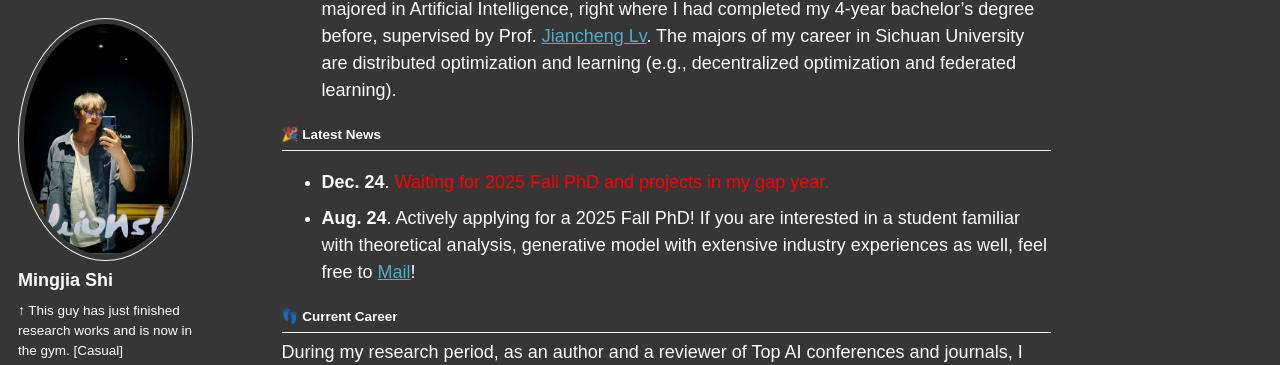
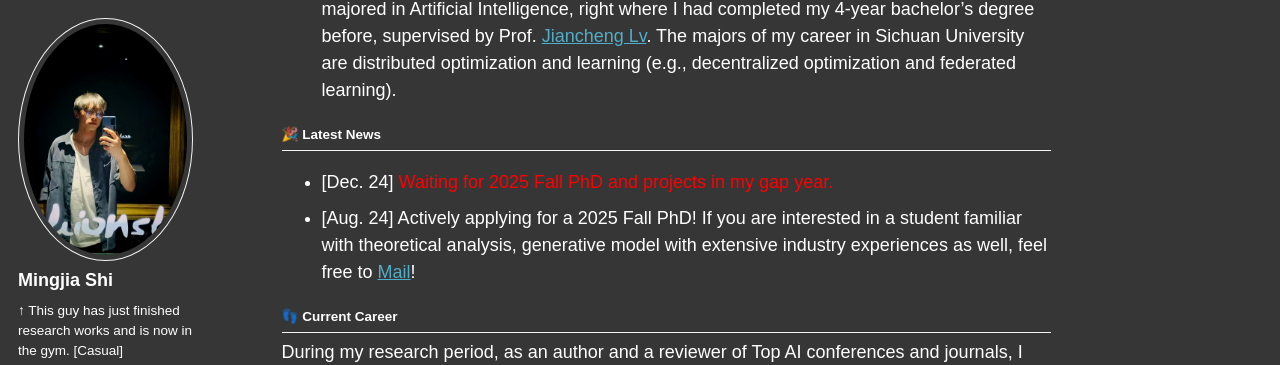
Before and after one commit to BDeMo/homepage, a Jekyll site: the page built from _pages/about.md, in a window 1280 px wide and 900 px high, scrolled down 339 px. Shown: the part 88-453 px from the top of the window. Built offline with Jekyll 4.4.1, drawn with Linux system fonts in a browser that asks for light colours; some web fonts are replaced; part of the change alters nothing that is shown.

Commit message:
Update about

```diff
--- a/_pages/about.md
+++ b/_pages/about.md
@@ -19,8 +19,8 @@ redirect_from:
 🎉 Latest News
 ---
 
-- **Dec. 24**. <font color="red">Waiting for 2025 Fall PhD and projects in my gap year.</font>
-- **Aug. 24**. Actively applying for a 2025 Fall PhD! If you are interested in a student familiar with theoretical analysis, generative model with extensive industry experiences as well, feel free to [Mail](3101ihs@gmail.com)!
+- [Dec. 24] <font color="red">Waiting for 2025 Fall PhD and projects in my gap year.</font>
+- [Aug. 24] Actively applying for a 2025 Fall PhD! If you are interested in a student familiar with theoretical analysis, generative model with extensive industry experiences as well, feel free to [Mail](3101ihs@gmail.com)!
 
 👣 Current Career
 ---
@@ -51,25 +51,35 @@ My research focus on the efficiency and
 📅 **2024 and Before**:
 
 *Released Pre-Print* 📠
-1. *Arxiv* Faster Vision Mamba is Rebuilt in Minutes via Merged Token Re-training. Arxiv. <u>M. Shi</u>\*, Y. Zhou*, R. Yu, Z. Li, Z. Liang, X. Zhao, X. Peng, T Rajpurohit, R. Vedantam, W. Zhao, K. Wang, Y. You.
+1. **Arxiv** Faster Vision Mamba is Rebuilt in Minutes via Merged Token Re-training. Arxiv. <u>M. Shi</u>\*, Y. Zhou*, R. Yu, Z. Li, Z. Liang, X. Zhao, X. Peng, T Rajpurohit, R. Vedantam, W. Zhao, K. Wang, Y. You.
 ([paper](https://arxiv.org/abs/2412.12496), [code](https://github.com/NUS-HPC-AI-Lab/R-MeeTo), [page](https://bdemo.github.io/R-MeeTo/))
-1. *Arxiv* Tackling Feature-Classifier Mismatch in Federated Learning via Prompt-Driven Feature Transformation.
+<!-- **Arxiv** -->
+1. **Arxiv** Tackling Feature-Classifier Mismatch in Federated Learning via Prompt-Driven Feature Transformation.
 X. Wu, J. Niu, X. Liu, <u>M. Shi</u>, G. Zhu, S. Tang
 ([paper](https://arxiv.org/abs/2407.16139))
-1. *Arxiv* A Closer Look at Time Steps is Worthy of Triple Speed-Up for Diffusion Model Training.
+<!-- **Arxiv** -->
+1. **Arxiv** A Closer Look at Time Steps is Worthy of Triple Speed-Up for Diffusion Model Training.
 K. Wang\*, <u>M. Shi</u>\*, Y. Zhou\*, Z. Yuan, Y. Shang, X. Peng, H. Zhang, Y. You
 ([paper](https://arxiv.org/abs/2405.17403), [code](https://github.com/NUS-HPC-AI-Lab/SpeeD))
+<!-- **Arxiv** -->
 
 *Conference* 🤝
-1. *ICASSP 2024* Federated CINN Clustering for Accurate Clustered Federated Learning. Y. Zhou, <u>M. Shi</u>, Y. Tian, Y. Li, Q. Ye, J. Lv ([paper](https://ieeexplore.ieee.org/abstract/document/10447282/))
-1. *NeurIPS 2023* PRIOR: Personalized Prior for Reactivating the Information Overlooked in Federated Learning. <u>M. Shi</u>, Y. Zhou, K. Wang, H. Zhang, S. Huang, Q. Ye, J. Lv ([paper](https://proceedings.neurips.cc/paper_files/paper/2023/hash/5a3674849d6d6d23ac088b9a2552f323-Abstract-Conference.html), [code](https://github.com/BDeMo/pFedBreD_public))
-1. *ICONIP 2023* Unconstrained Feature Model and Its General Geometric Patterns in Federated Learning: Local Subspace Minority Collapse. <u>M. Shi</u>, Y. Zhou, Q. Ye, J. Lv ([paper](https://link.springer.com/chapter/10.1007/978-981-99-8132-8_34))
-1. *ICCV 2023* Communication-efficient Federated Learning with Single-Step Synthetic Features Compressor for Faster Convergence. Y. Zhou, <u>M. Shi</u>, Y. Li, Y. Sun, Q. Ye, J. Lv ([paper](https://openaccess.thecvf.com/content/ICCV2023/html/Zhou_Communication-efficient_Federated_Learning_with_Single-Step_Synthetic_Features_Compressor_for_Faster_ICCV_2023_paper.html))
+1. **ICASSP 2024** Federated CINN Clustering for Accurate Clustered Federated Learning. Y. Zhou, <u>M. Shi</u>, Y. Tian, Y. Li, Q. Ye, J. Lv ([paper](https://ieeexplore.ieee.org/abstract/document/10447282/))
+<!-- **ICASSP 2024** -->
+1. **NeurIPS 2023** PRIOR: Personalized Prior for Reactivating the Information Overlooked in Federated Learning. <u>M. Shi</u>, Y. Zhou, K. Wang, H. Zhang, S. Huang, Q. Ye, J. Lv ([paper](https://proceedings.neurips.cc/paper_files/paper/2023/hash/5a3674849d6d6d23ac088b9a2552f323-Abstract-Conference.html), [code](https://github.com/BDeMo/pFedBreD_public))
+<!-- **NeurIPS 2023** -->
+1. **ICONIP 2023** Unconstrained Feature Model and Its General Geometric Patterns in Federated Learning: Local Subspace Minority Collapse. <u>M. Shi</u>, Y. Zhou, Q. Ye, J. Lv ([paper](https://link.springer.com/chapter/10.1007/978-981-99-8132-8_34))
+<!-- **ICONIP 2023** -->
+1. **ICCV 2023** Communication-efficient Federated Learning with Single-Step Synthetic Features Compressor for Faster Convergence. Y. Zhou, <u>M. Shi</u>, Y. Li, Y. Sun, Q. Ye, J. Lv ([paper](https://openaccess.thecvf.com/content/ICCV2023/html/Zhou_Communication-efficient_Federated_Learning_with_Single-Step_Synthetic_Features_Compressor_for_Faster_ICCV_2023_paper.html))
+<!-- **ICCV 2023** -->
 
 *Journal* 📕
-1. *InfoSci* DeFTA: A Plug-and-Play Peer-to-Peer Decentralized Federated Learning Framework. Y. Zhou, <u>M. Shi</u>, Y. Tian, Q. Ye, J. Lv ([paper](https://www.sciencedirect.com/science/article/pii/S002002552400495X))
-1. *Trans.ETCI* DLB: a dynamic load balance strategy for distributed training of deep neural networks. Q. Ye, Y. Zhou, <u>M. Shi</u>, Y. Sun, J. Lv ([paper](https://ieeexplore.ieee.org/abstract/document/9960865/))
-1. *JoSc* FLSGD: free local SGD with parallel synchronization. Q. Ye, Y. Zhou, <u>M. Shi</u>, J. Lv ([paper](https://link.springer.com/article/10.1007/s11227-021-04267-5))
+1. **InfoSci** DeFTA: A Plug-and-Play Peer-to-Peer Decentralized Federated Learning Framework. Y. Zhou, <u>M. Shi</u>, Y. Tian, Q. Ye, J. Lv ([paper](https://www.sciencedirect.com/science/article/pii/S002002552400495X))
+<!-- **InfoSci** -->
+1. **Trans.ETCI** DLB: a dynamic load balance strategy for distributed training of deep neural networks. Q. Ye, Y. Zhou, <u>M. Shi</u>, Y. Sun, J. Lv ([paper](https://ieeexplore.ieee.org/abstract/document/9960865/))
+<!-- **Trans.ETCI** -->
+1. **JoSc** FLSGD: free local SGD with parallel synchronization. Q. Ye, Y. Zhou, <u>M. Shi</u>, J. Lv ([paper](https://link.springer.com/article/10.1007/s11227-021-04267-5))
+<!-- **JoSc** -->
 
 
 📅 **Early**:
```
